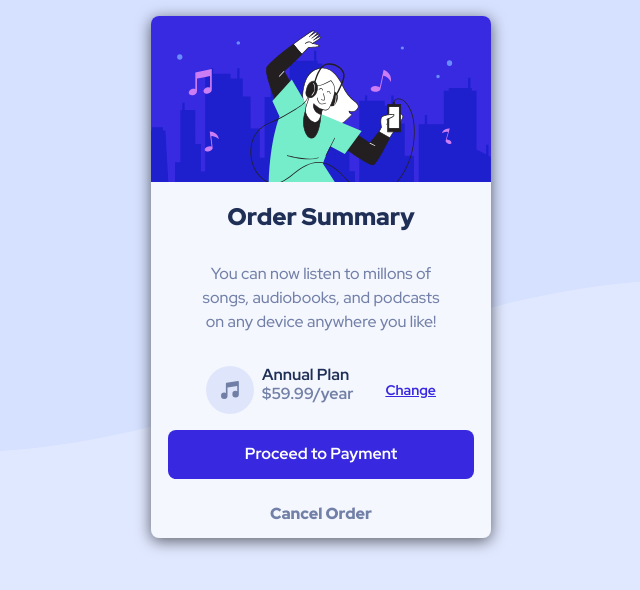
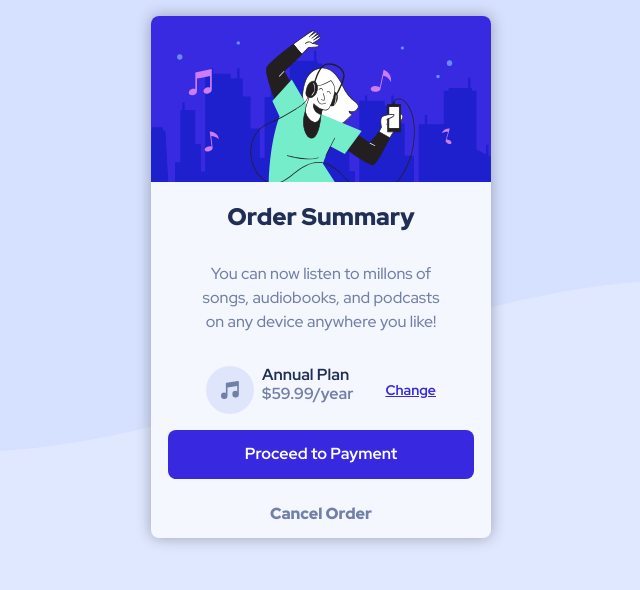
Before and after one commit to carlosGabrielCarreno/order-summary-component-main, a React (Vite) app: page / in a window 1280 px wide. Shown: the top 590 px of the page, without its empty margins (335-975 px from the left). Built offline with nearby package versions, Linux system fonts and the light colour scheme.

Commit message:
change box-shadow

```diff
--- a/src/app.scss
+++ b/src/app.scss
@@ -3,7 +3,7 @@
   margin: 0 auto;
   border-radius: 0.5rem;
   background-color: var(--neutral-Very-pale-blue);
-  box-shadow: 0px 3px 15px rgba(0, 0, 0, 0.6);
+  box-shadow: 0px 0px 15px rgba(0, 0, 0, 0.3);
   font-size: 16px;
   height: 100%;
 }
```
